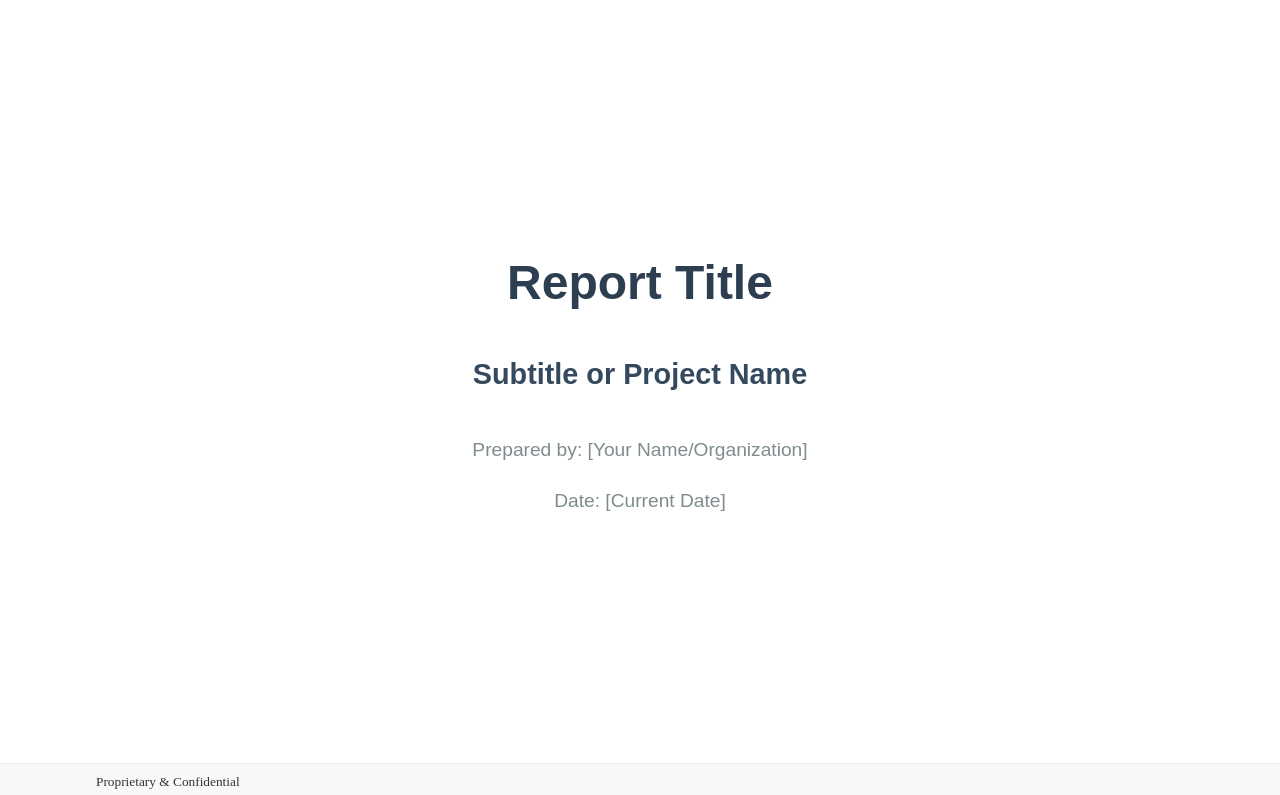
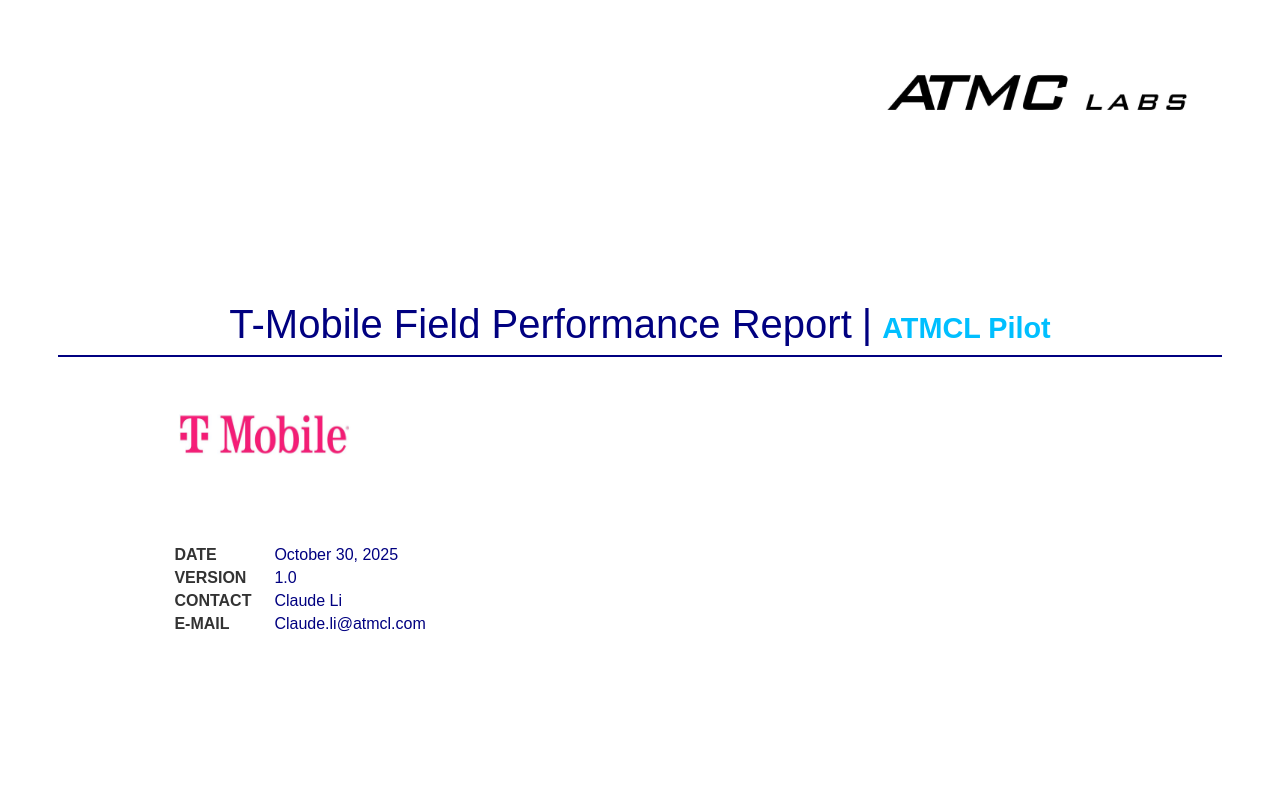
Before and after one commit to LiJieSu0/Fit4Launch_Report, a React (Create React App) app in the folder report-generator-app/: page / in a window 1280 px wide. Shown: the top 795 px of the page. Built offline with nearby package versions, Linux system fonts and the light colour scheme.

Commit message:
add logos

```diff
--- a/report-generator-app/src/App.js
+++ b/report-generator-app/src/App.js
@@ -26,7 +26,7 @@ function App() {
     <div className="App">
       <CoverPage />
       {/* The ReportHeader will be displayed on all pages except the CoverPage */}
-      <ReportHeader />
+      {/* <ReportHeader /> */}
       <DeviceInfoPage/>
       <ContentsIndexPage />
 
@@ -43,7 +43,7 @@ function App() {
       <CoverageKpiPage />
 
       <AboutPage />
-      <ReportFooter />
+      {/* <ReportFooter /> */}
     </div>
   );
 }
--- a/report-generator-app/src/CommonPage/CoverPage.js
+++ b/report-generator-app/src/CommonPage/CoverPage.js
@@ -4,13 +4,39 @@ import '../StyleScript/CoverPage.css';
 const CoverPage = () => {
   return (
     <div className="cover-page">
-      <h1>Report Title</h1>
-      <h2>Subtitle or Project Name</h2>
-      <p className="author">Prepared by: [Your Name/Organization]</p>
-      <p className="date">Date: [Current Date]</p>
-      <div className="logo-container">
-        {/* Add your logo here */}
-        {/* <img src="path/to/your/logo.png" alt="Company Logo" /> */}
+      <div className="header-logo">
+        <img src="atmclogo.jpg" alt="atmcl" style={{ maxWidth: '100%', height: '30%' }} />
+      </div>
+      <div className="report-title-section">
+        <p className="report-title cover-title">T-Mobile Field Performance Report</p>
+        <span className="separator">|</span>
+        <h2 className="report-subtitle">ATMCL Pilot</h2>
+      </div>
+      <hr className="title-underline" />
+      <div className="tmobile-logo">
+        <img src="/CoverPagePic/tmobile-title-logo.png" alt="tmobile-title-logo" style={{ maxWidth: '90%', height: '90%' }} />
+      </div>
+      <div className="report-details">
+        <div className="detail-row">
+          <span className="detail-label">DATE</span>
+          <span className="detail-value">October 30, 2025</span>
+        </div>
+        <div className="detail-row">
+          <span className="detail-label">VERSION</span>
+          <span className="detail-value">1.0</span>
+        </div>
+        <div className="detail-row">
+          <span className="detail-label">CONTACT</span>
+          <span className="detail-value">Claude Li</span>
+        </div>
+        <div className="detail-row">
+          <span className="detail-label">E-MAIL</span>
+          <span className="detail-value">Claude.li@atmcl.com</span>
+        </div>
+      </div>
+      <div className="footer-logos">
+        <img src="/CoverPagePic/other-logo.png" alt="other-logo" style={{ maxWidth: '70%', height: '70%' }} />
+        <p className="footer-text">ATMCL One Stop Test Service</p>
       </div>
     </div>
   );
--- a/report-generator-app/src/StyleScript/CoverPage.css
+++ b/report-generator-app/src/StyleScript/CoverPage.css
@@ -1,38 +1,102 @@
 .cover-page {
   display: flex;
   flex-direction: column;
-  justify-content: center;
   align-items: center;
-  height: 95vh;
-  text-align: center;
+  padding: 50px;
+  height: 100vh;
   font-family: Arial, sans-serif;
   background-color: #ffffff;
+  box-sizing: border-box;
 }
 
-.cover-page h1 {
-  font-size: 3em;
-  margin-bottom: 0.5em;
-  color: #2c3e50;
+.header-logo {
+  align-self: flex-end;
+  margin-bottom: 50px;
+  font-size: 1.5em;
+  font-weight: bold;
+  color: #333;
 }
 
-.cover-page h2 {
-  font-size: 1.8em;
-  margin-bottom: 1em;
-  color: #34495e;
+.report-title-section {
+  display: flex;
+  align-items: baseline;
 }
 
-.cover-page .author,
-.cover-page .date {
-  font-size: 1.2em;
-  margin-bottom: 0.5em;
-  color: #7f8c8d;
+.report-title {
+  font-size: 2.5em;
+  color: #000080; /* Dark blue */
+  margin: 0;
 }
 
-.cover-page .logo-container {
-  margin-top: 2em;
+.separator {
+  font-size: 2.5em;
+  color: #000080; /* Dark blue */
+  margin: 0 10px;
 }
 
-.cover-page .logo-container img {
-  max-width: 150px;
-  height: auto;
+.report-subtitle {
+  font-size: 1.8em;
+  color: #00bfff; /* Light blue */
+  margin: 0;
 }
+
+.title-underline {
+  width: 100%;
+  border: none;
+  border-top: 2px solid #000080; /* Dark blue */
+  margin-bottom: 50px;
+}
+
+.tmobile-logo {
+  align-self: flex-start;
+  margin-left: 10%;
+  margin-bottom: 80px;
+  font-size: 2em;
+  font-weight: bold;
+  color: #e20074; /* T-Mobile pink */
+}
+
+.report-details {
+  align-self: flex-start;
+  margin-left: 10%;
+  margin-bottom: 150px;
+  text-align: left;
+}
+
+.detail-row {
+  display: flex;
+  margin-bottom: 5px;
+}
+
+.detail-label {
+  font-weight: bold;
+  width: 100px;
+  color: #333;
+}
+
+.detail-value {
+  color: #000080; /* Dark blue */
+}
+
+.footer-logos {
+  display: flex;
+  justify-content: center;
+  gap: 20px;
+  margin-bottom: 10px;
+}
+
+.footer-logos p {
+  font-size: 0.8em;
+  color: #777;
+}
+
+.footer-text {
+  font-size: 0.9em;
+  color: #555;
+}
+
+@media print {
+  .cover-title{
+    font-size: 30px !important;
+  }
+}
```
Also changed, not shown: report-generator-app/public/CoverPagePic/other-logo.png (added), report-generator-app/public/CoverPagePic/tmobile-title-logo.png (added).
